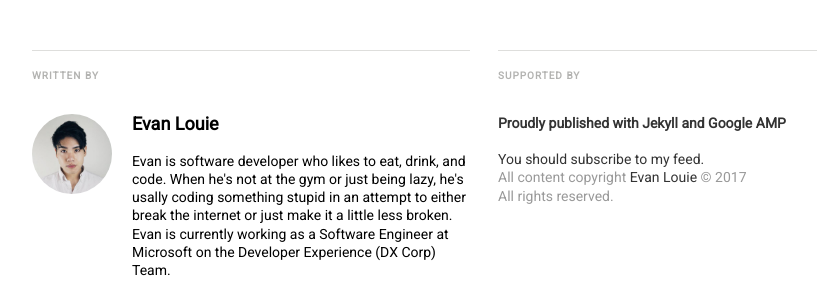
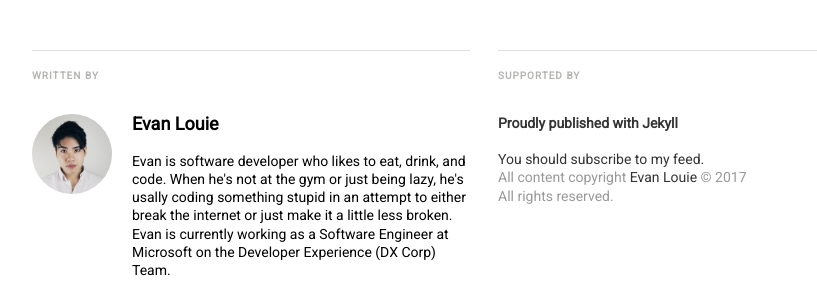
Before and after one commit to evanlouie/evanlouie.github.io, a Jekyll site: the page built from _posts/2016-09-12-hello-world.md, in a window 1280 px wide, cut to the strip 361-654 px from the top of the page. Shown: the whole strip, without its empty margins (142-959 px from the left). Built offline with Jekyll 4.4.1, drawn with Linux system fonts in a browser that asks for light colours.

Commit message:
remove AMP sponsor

```diff
--- a/_layouts/post.html
+++ b/_layouts/post.html
@@ -48,7 +48,7 @@
       <div class="isRight">
         <h5 class="index-headline featured"><span>Supported by</span></h5>
         <footer class="site-footer">
-          <section class="poweredby">Proudly published with <a href="http://jekyllrb.com"> Jekyll</a> and <a href="https://www.ampproject.org/">Google AMP</a></section>
+          <section class="poweredby">Proudly published with <a href="http://jekyllrb.com"> Jekyll</a></section>
           <a class="subscribe" href="{{ "/feed.xml" | prepend: site.baseurl }}"> <span class="tooltip"> <i class="fa fa-rss"></i> You should subscribe to my feed.</span></a>
           <div class="inner">
             <section class="copyright">All content copyright <a href="mailto:{{ site.email}}">{{site.name}}</a> &copy; {{ site.time | date: '%Y' }}<br>All rights reserved.</section>
```
